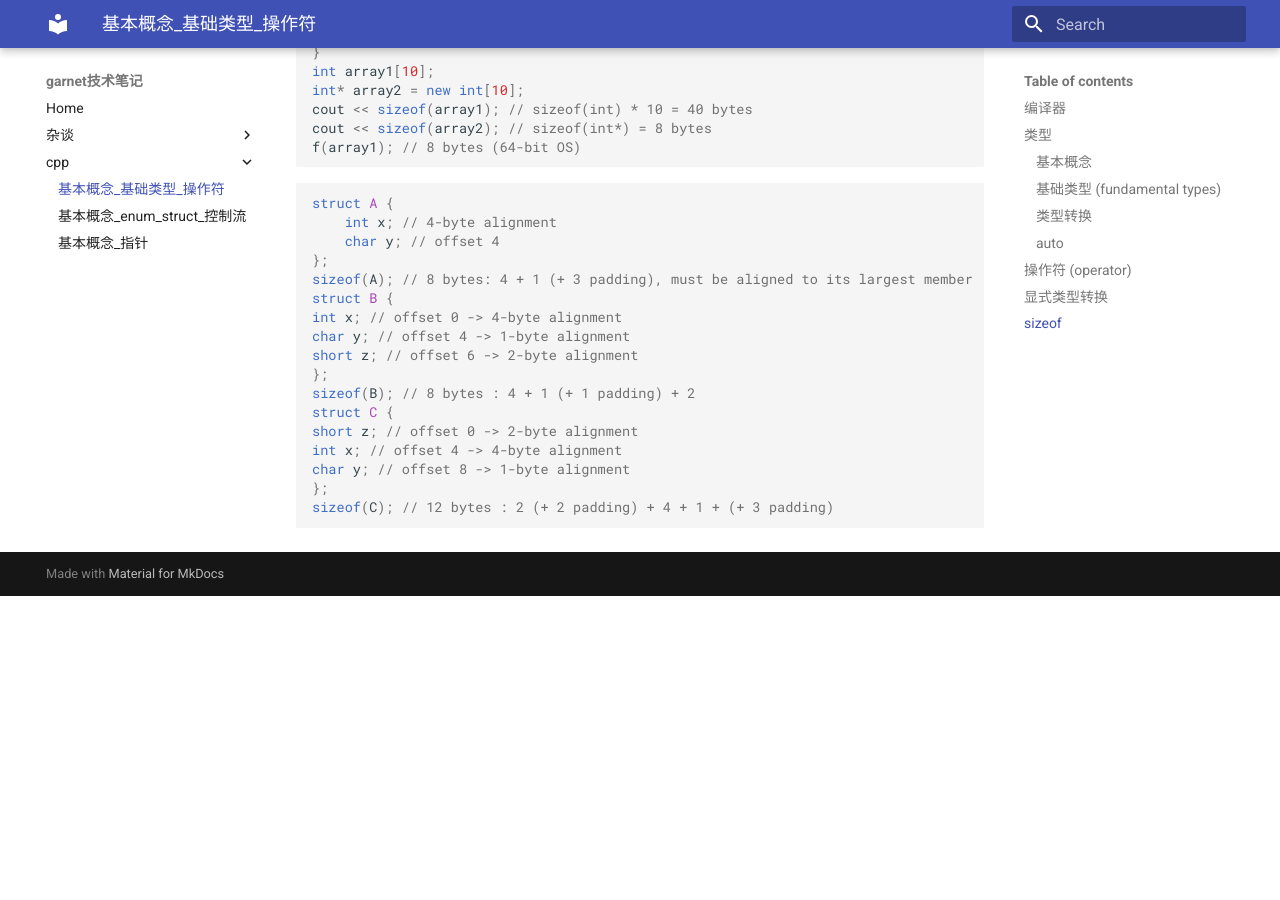
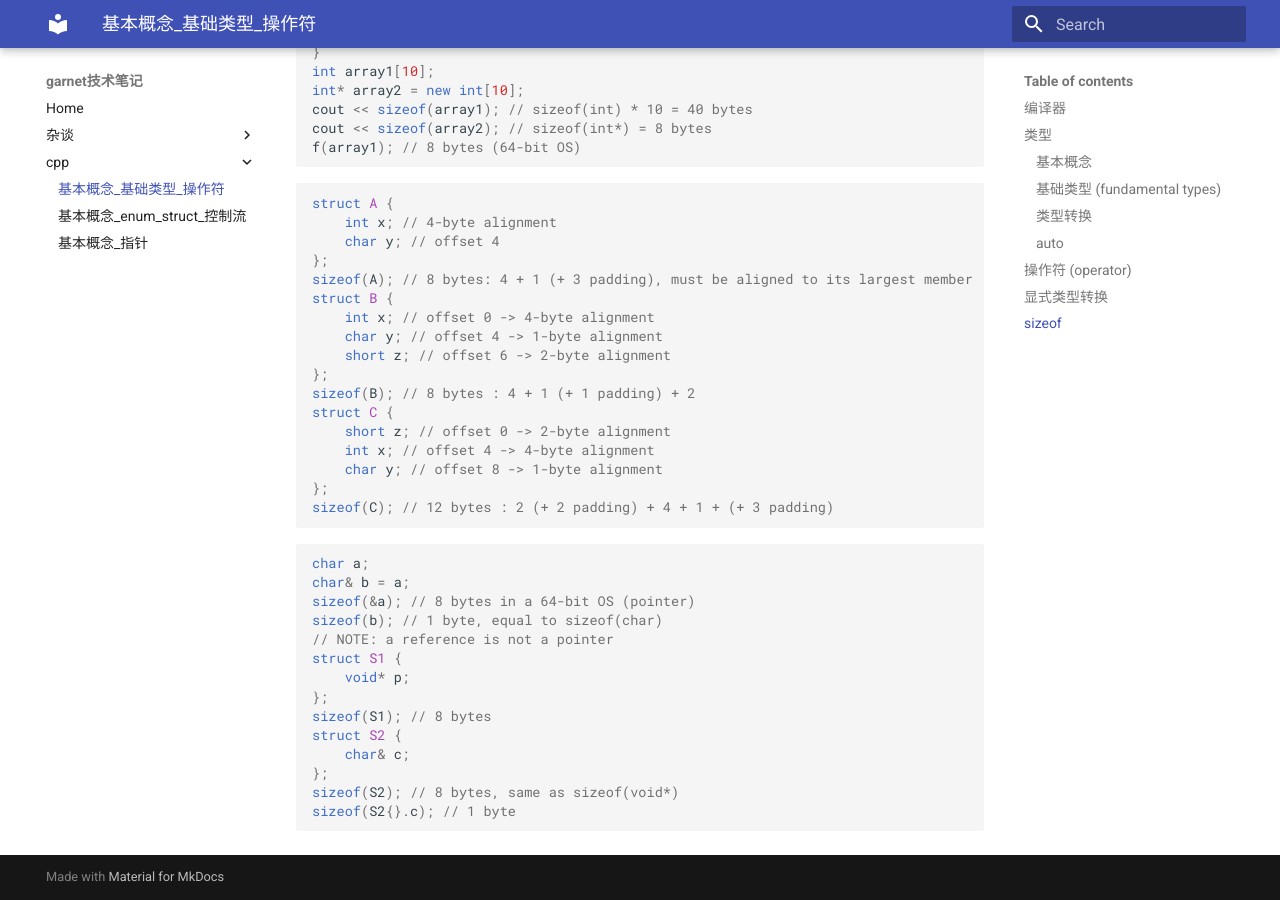
Before and after one commit to ymma98/technotes, an MkDocs documentation site: the page built from docs/cpp/基本概念_基础类型_操作符.md, in a window 1280 px wide and 900 px high, scrolled down 10699 px. Built offline with MkDocs 1.6.1 and Material for MkDocs 9.7.7, drawn with Linux system fonts in a browser that asks for light colours; formulas are drawn with MathJax 3; before the commit the page ends 11295 px from its top, so only the background shows below that.

Commit message:
docs/cpp/基本概念_基础类型_操作符.md updated from https://stackedit.cn/

````diff
--- a/docs/cpp/基本概念_基础类型_操作符.md
+++ b/docs/cpp/基本概念_基础类型_操作符.md
@@ -381,20 +381,37 @@ struct A {
 };
 sizeof(A); // 8 bytes: 4 + 1 (+ 3 padding), must be aligned to its largest member
 struct B {
-int x; // offset 0 -> 4-byte alignment
-char y; // offset 4 -> 1-byte alignment
-short z; // offset 6 -> 2-byte alignment
+	int x; // offset 0 -> 4-byte alignment
+	char y; // offset 4 -> 1-byte alignment
+	short z; // offset 6 -> 2-byte alignment
 };
 sizeof(B); // 8 bytes : 4 + 1 (+ 1 padding) + 2
 struct C {
-short z; // offset 0 -> 2-byte alignment
-int x; // offset 4 -> 4-byte alignment
-char y; // offset 8 -> 1-byte alignment
+	short z; // offset 0 -> 2-byte alignment
+	int x; // offset 4 -> 4-byte alignment
+	char y; // offset 8 -> 1-byte alignment
 };
 sizeof(C); // 12 bytes : 2 (+ 2 padding) + 4 + 1 + (+ 3 padding)
 ```
+
+```cpp
+char a;
+char& b = a;
+sizeof(&a); // 8 bytes in a 64-bit OS (pointer)
+sizeof(b); // 1 byte, equal to sizeof(char)
+// NOTE: a reference is not a pointer
+struct S1 {
+	void* p;
+};
+sizeof(S1); // 8 bytes
+struct S2 {
+	char& c;
+};
+sizeof(S2); // 8 bytes, same as sizeof(void*)
+sizeof(S2{}.c); // 1 byte
+```
 <!--stackedit_data:
-eyJoaXN0b3J5IjpbNzUzNTE2NjM4LDE0MjExMDc2MDMsLTcxMj
-EwODYzMCwxNDkzNTM2MzgxLDEzMzkyODc5NzcsOTYwOTc1NTg3
-XX0=
+eyJoaXN0b3J5IjpbMTY3ODA4ODcyNywxNDIxMTA3NjAzLC03MT
+IxMDg2MzAsMTQ5MzUzNjM4MSwxMzM5Mjg3OTc3LDk2MDk3NTU4
+N119
 -->
````
